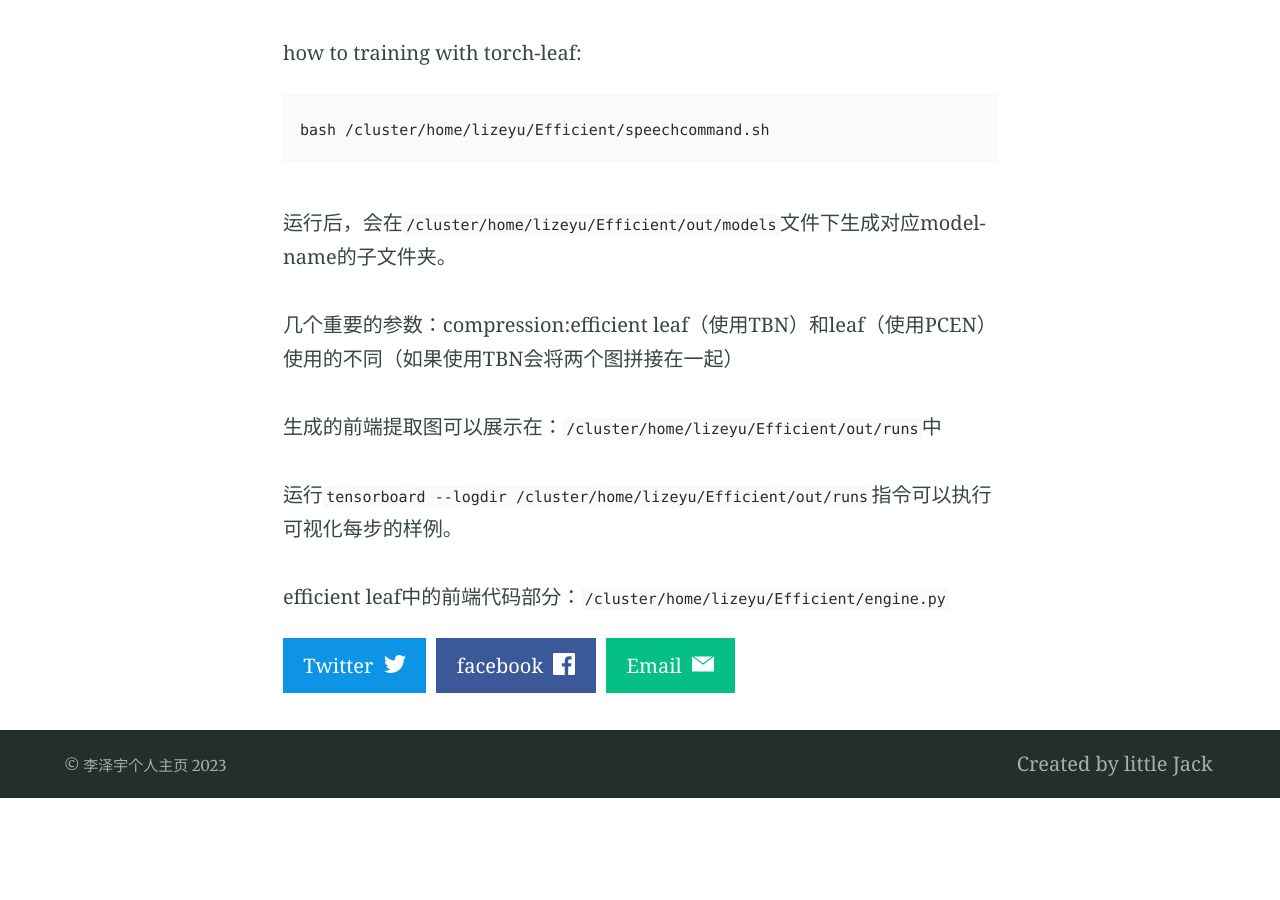
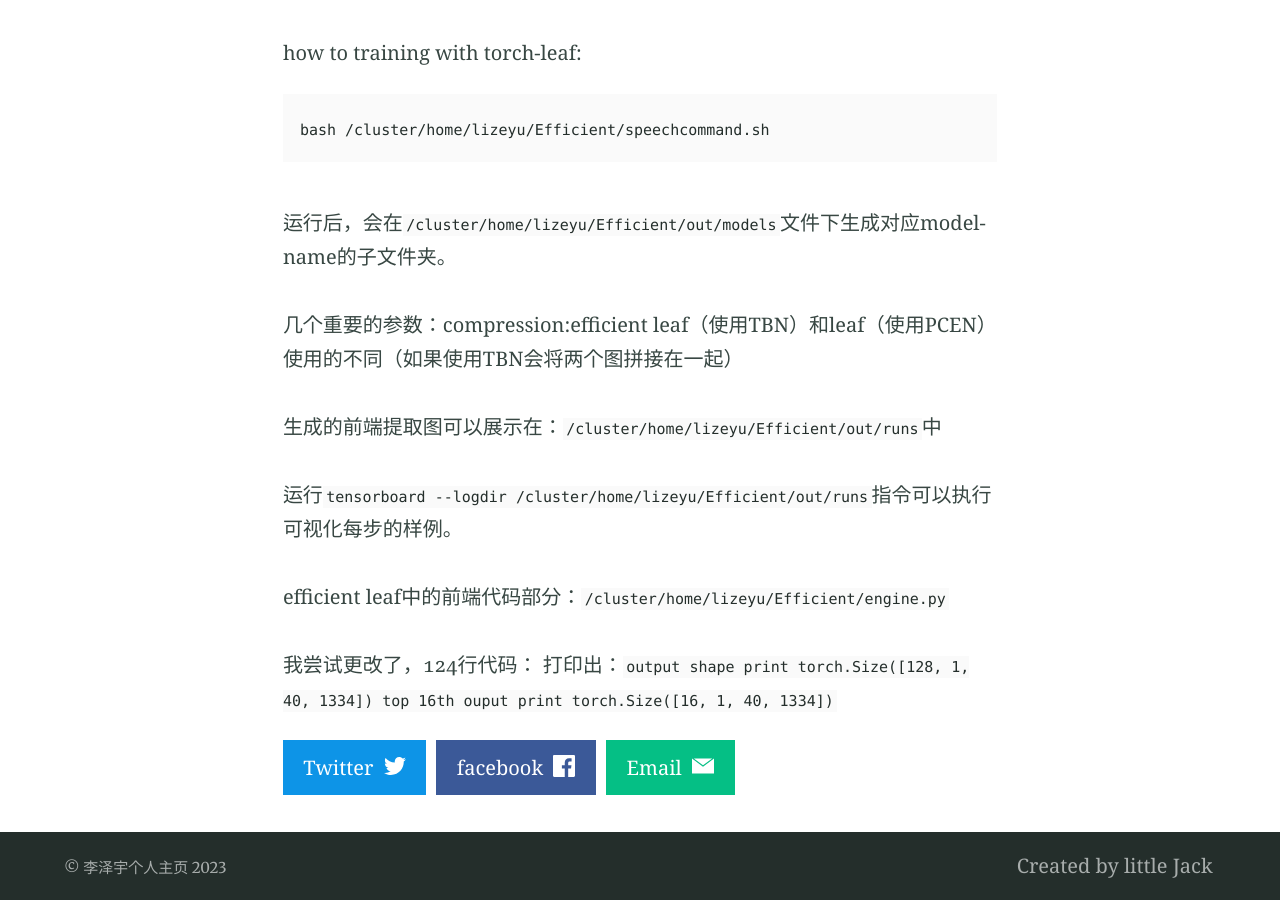
Before and after one commit to lizeyujack/lizeyujack.github.io, a Jekyll site: the page built from _posts/2023-3-7-1.md, in a window 1280 px wide and 900 px high, scrolled down 1146 px. Built offline with Jekyll 4.4.1, drawn with Linux system fonts in a browser that asks for light colours; before the commit the page ends 1944 px from its top, so only the background shows below that.

Commit message:
Update 2023-3-7-1.md

````diff
--- a/_posts/2023-3-7-1.md
+++ b/_posts/2023-3-7-1.md
@@ -36,3 +36,7 @@ bash /cluster/home/lizeyu/Efficient/speechcommand.sh
 
 
 efficient leaf中的前端代码部分：`/cluster/home/lizeyu/Efficient/engine.py`
+
+我尝试更改了，124行代码：
+打印出：```output shape print torch.Size([128, 1, 40, 1334])
+top 16th ouput print torch.Size([16, 1, 40, 1334])```
````
